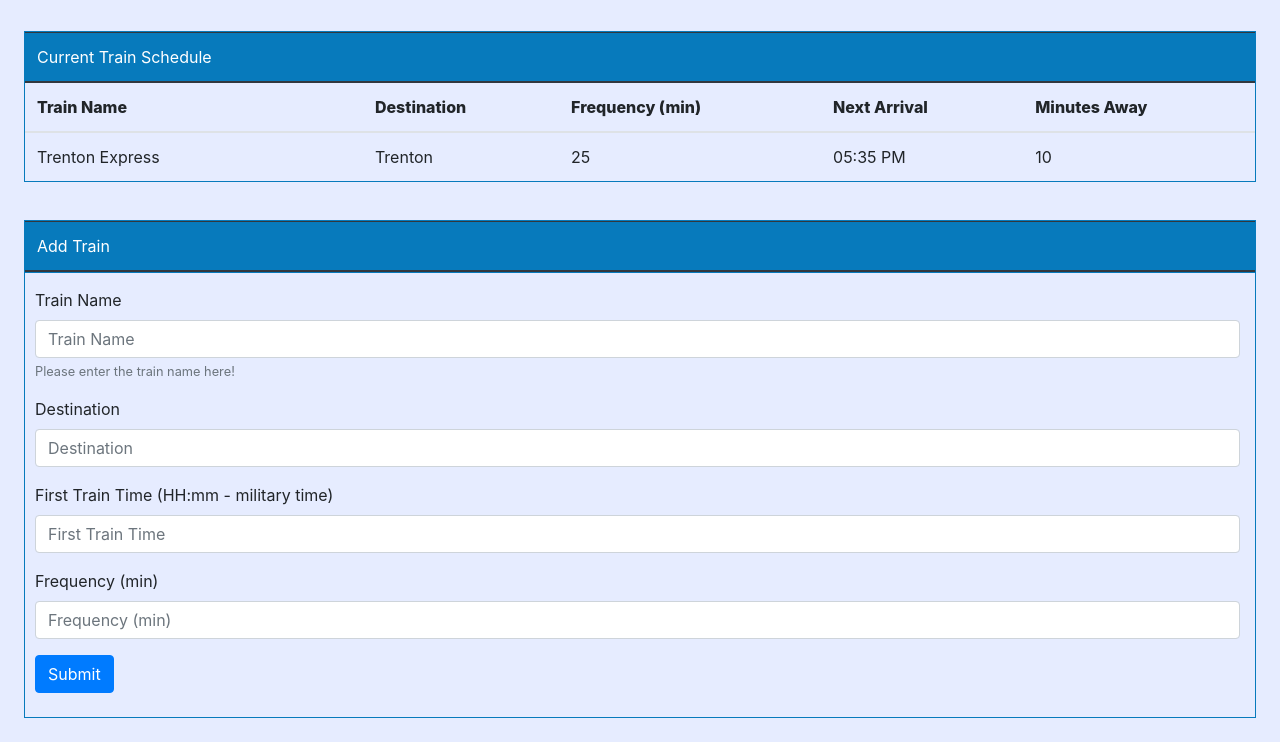
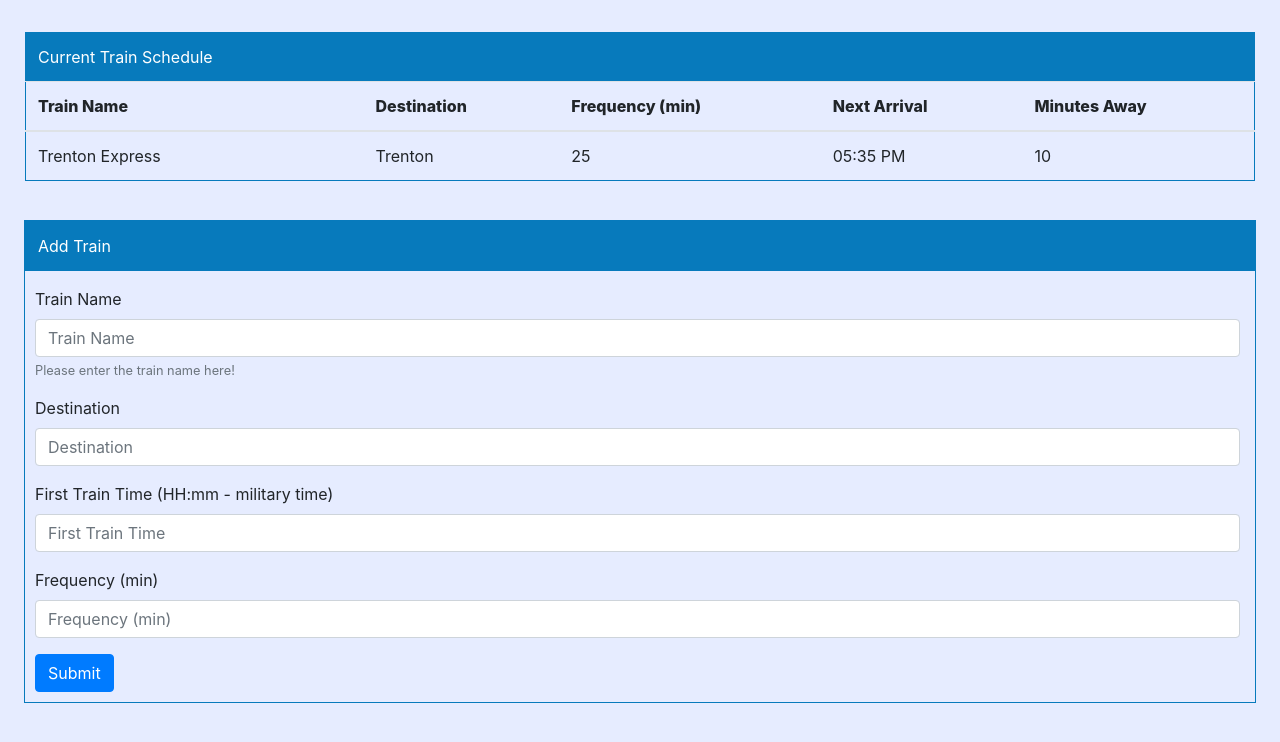
Before and after one commit to lcocard/TrainScheduler, a plain HTML site: page index.html in a window 1280 px wide. Shown: the part 153-895 px from the top of the page. Drawn offline with nearby package versions, Linux system fonts and the light colour scheme.

Commit message:
fix css borders

```diff
--- a/assets/css/style.css
+++ b/assets/css/style.css
@@ -23,10 +23,9 @@ h1 {
   height: 10vw;
 }
 
-.table {
-  outline-style: solid;
-  outline-color: #077abc;
+table {
   outline-width: 1px;
+  border: #077abc solid 1px;
 }
 
 #addTrain {
@@ -47,3 +46,11 @@ button,
 input {
   margin-left: 10px;
 }
+
+button {
+  margin-bottom: 10px;
+}
+
+th {
+  border-bottom: 0;
+}
--- a/index.html
+++ b/index.html
@@ -57,13 +57,16 @@
     <table class="table">
       <thead class="thead-dark">
         <tr>
-          <th scope="col top_row" style="background-color: #077abc">
+          <th
+            scope="col top_row"
+            style="background-color: #077abc; border: 0px;"
+          >
             Current Train Schedule
           </th>
-          <th scope="col" style="background-color: #077abc"></th>
-          <th scope="col" style="background-color: #077abc"></th>
-          <th scope="col" style="background-color: #077abc"></th>
-          <th scope="col" style="background-color: #077abc"></th>
+          <th scope="col" style="background-color: #077abc; border: 0px;"></th>
+          <th scope="col" style="background-color: #077abc; border: 0px;"></th>
+          <th scope="col" style="background-color: #077abc; border: 0px;"></th>
+          <th scope="col" style="background-color: #077abc; border: 0px;"></th>
         </tr>
       </thead>
       <thead style="font-weight:800">
@@ -91,7 +94,10 @@
       <table class="table">
         <thead class="thead-dark">
           <tr>
-            <th scope="col top_row" style="background-color: #077abc">
+            <th
+              scope="col top_row"
+              style="background-color: #077abc; border: 0px;"
+            >
               Add Train
             </th>
           </tr>
@@ -143,8 +149,7 @@
           style="width: 98%"
         />
       </div>
-      <button type="submit" class="btn btn-primary">Submit</button>
-      <br /><br />
+      <button type="submit" class="btn btn-primary submitTrain">Submit</button>
     </form>
   </body>
 </html>
```
Also changed, not shown: assets/javascript/logic.js (+37 -0 lines).
